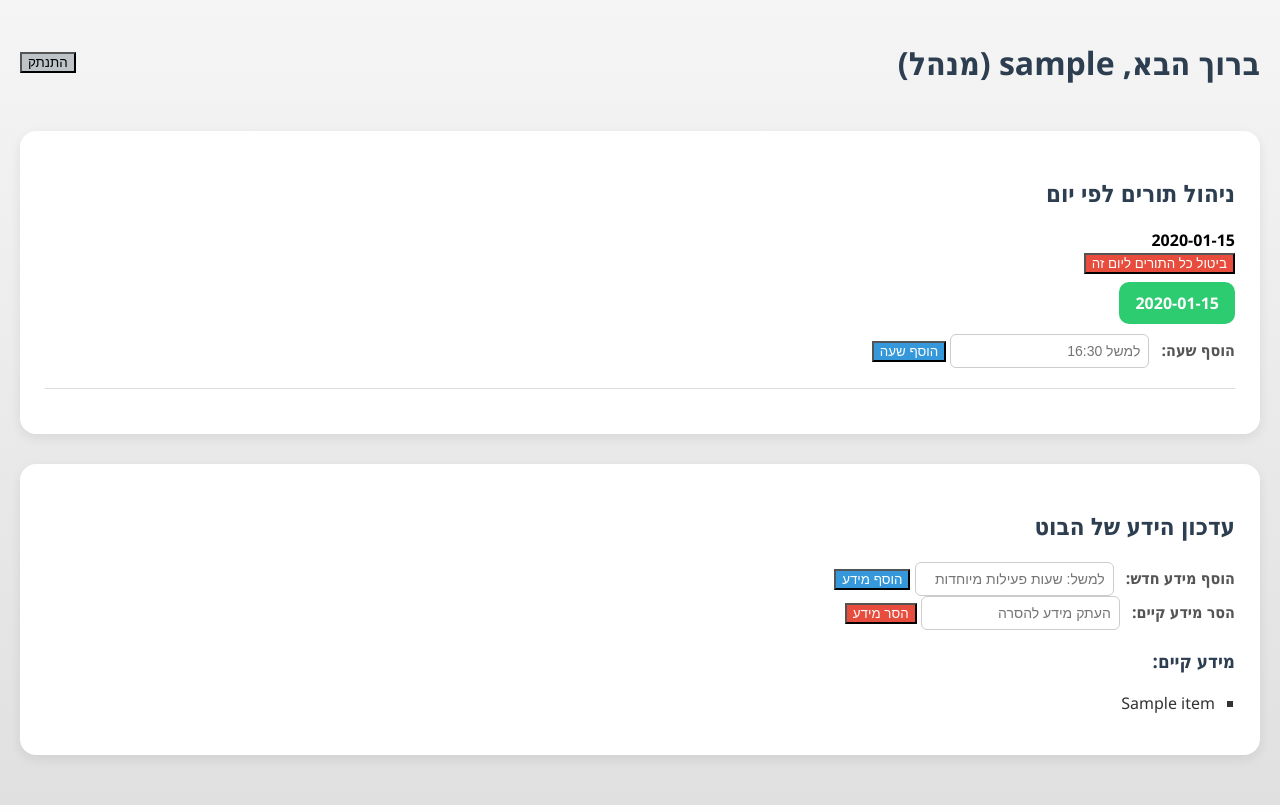
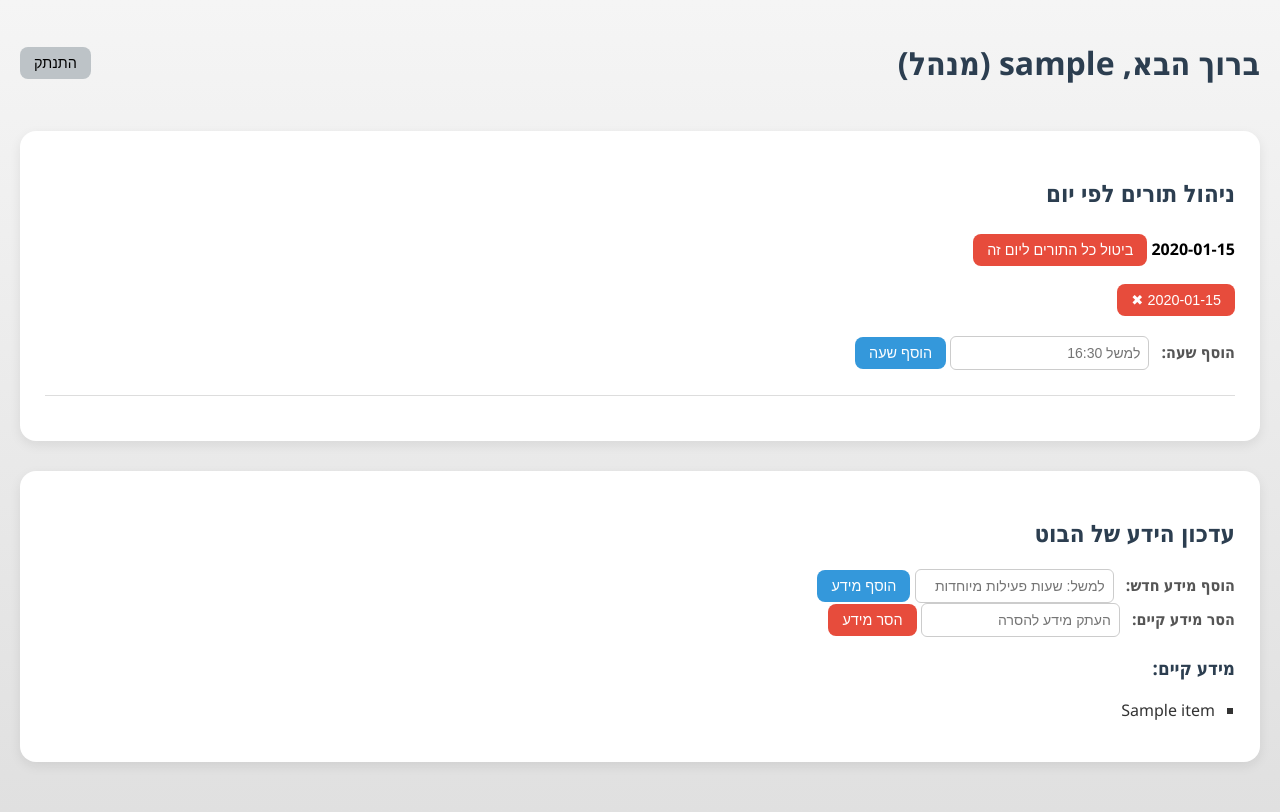
Before and after one commit to Nextwave19/barber, a Flask app: template templates/admin_command.html in a window 1280 px wide. Run offline with Flask 3, Linux system fonts and the light colour scheme; the visitor is signed in with stand-in values (Sample User, id 1); the template is opened without the code that fills it: most values are stand-ins (such as "Sample title", 1, 10 or a date in 2020).

Commit message:
Update admin_command.html

```diff
--- a/templates/admin_command.html
+++ b/templates/admin_command.html
@@ -30,52 +30,18 @@
             margin-bottom: 10px;
         }
 
-        .slot-button {
-            position: relative;
-            padding: 10px 16px;
-            border-radius: 10px;
-            background-color: #2ecc71;
-            color: white;
-            font-weight: bold;
-            cursor: pointer;
-            transition: 0.3s;
+        form.inline {
+            display: inline-block;
+            margin: 5px 0;
         }
 
-        .slot-button.disabled {
-            background-color: #95a5a6;
-        }
-
-        .slot-button:hover .actions {
-            display: flex;
-        }
-
-        .actions {
-            display: none;
-            position: absolute;
-            top: 105%;
-            right: 0;
-            flex-direction: column;
-            background: white;
-            border: 1px solid #ccc;
+        button {
+            padding: 8px 14px;
+            font-size: 0.9em;
             border-radius: 8px;
-            z-index: 100;
-        }
-
-        .actions form {
-            margin: 0;
-        }
-
-        .actions button {
-            width: 100%;
-            background: none;
             border: none;
-            padding: 6px 10px;
             cursor: pointer;
-            text-align: right;
-        }
-
-        .actions button:hover {
-            background: #f0f0f0;
+            transition: background 0.2s;
         }
 
         button.remove {
@@ -165,23 +131,12 @@
 
         <div class="slots-container">
             {% for time in times %}
-                <div class="slot-button {% if time in disabled_slots[date] %}disabled{% endif %}">
-                    {{ time }}
-                    <div class="actions">
-                        <form method="POST" action="/slot">
-                            <input type="hidden" name="date" value="{{ date }}">
-                            <input type="hidden" name="time" value="{{ time }}">
-                            <input type="hidden" name="action" value="toggle">
-                            <button type="submit">{% if time in disabled_slots[date] %}הפעל{% else %}כבה{% endif %}</button>
-                        </form>
-                        <form method="POST" action="/slot">
-                            <input type="hidden" name="date" value="{{ date }}">
-                            <input type="hidden" name="time" value="{{ time }}">
-                            <input type="hidden" name="action" value="remove">
-                            <button type="submit">מחק</button>
-                        </form>
-                    </div>
-                </div>
+                <form method="POST" action="/slot" class="inline">
+                    <input type="hidden" name="date" value="{{ date }}">
+                    <input type="hidden" name="time" value="{{ time }}">
+                    <input type="hidden" name="action" value="remove">
+                    <button class="remove">{{ time }} ✖</button>
+                </form>
             {% endfor %}
         </div>
 
```
